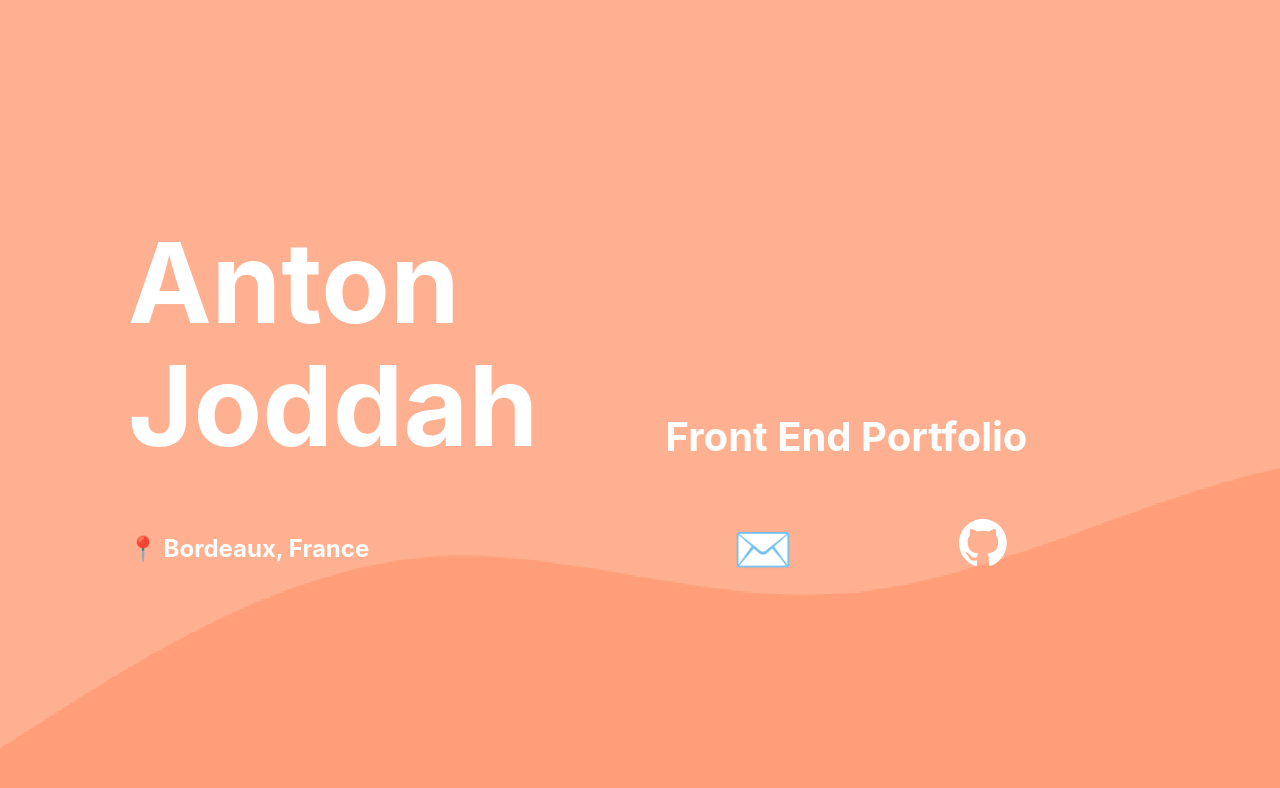
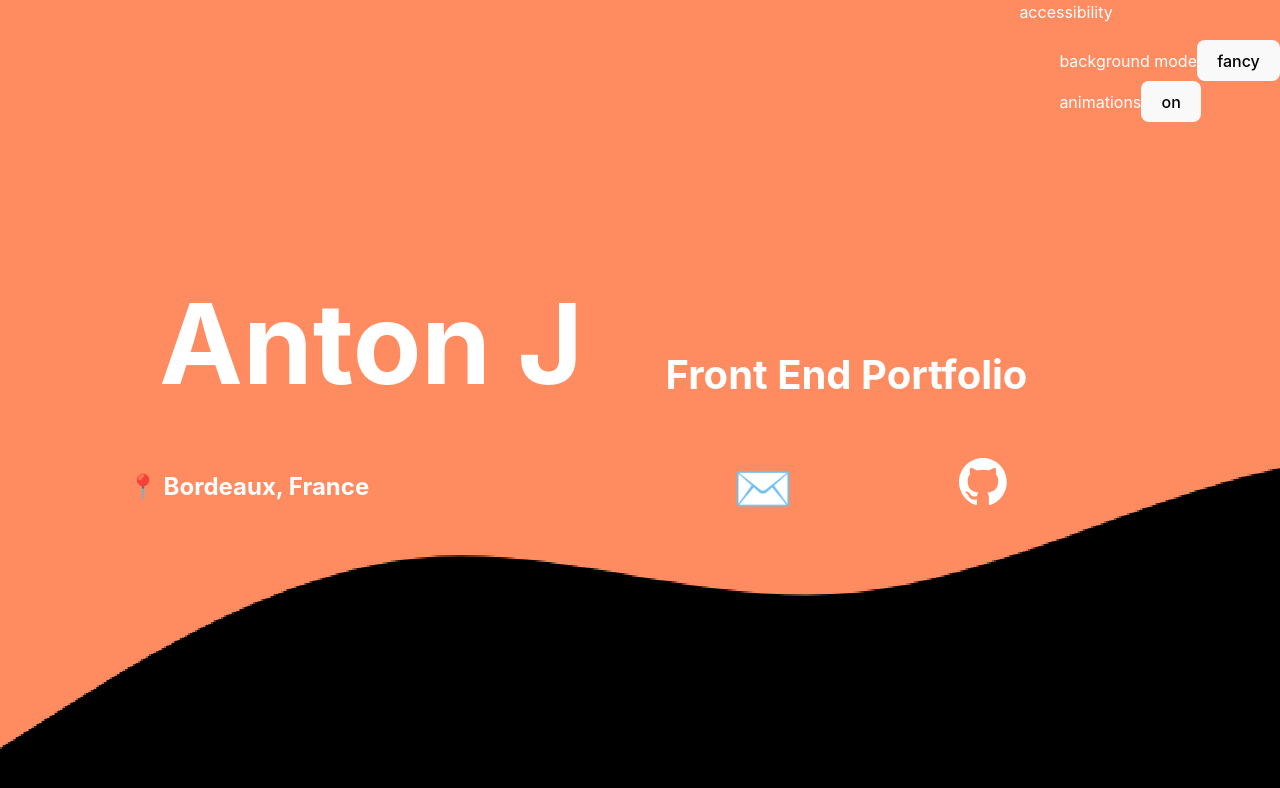
Before and after one commit to JennaHuff/portfolio, a React (Vite) app: page / in a window 1280 px wide. Shown: the top 788 px of the page. Built offline with nearby package versions, Linux system fonts and the light colour scheme.

Commit message:
start of accessibility, css, background

```diff
--- a/src/App.css
+++ b/src/App.css
@@ -10,8 +10,19 @@
     background-attachment: local;
     color: white;
 
-    /* --card-bg-color: rgb(53, 42, 84, 0.5); */
-    --card-bg-color: rgba(53, 42, 84, 0.258);
+    --card-bg-color: rgba(148, 148, 148, 0.308);
+    /* --card-bg-color: rgb(194, 128, 13); */
+    --text-color: black;
+}
+
+#accessibility {
+    display: flex;
+    flex-direction: column;
+    > ul {
+        list-style-type: none;
+    }
+    position: absolute;
+    right: 0;
 }
 
 button {
@@ -52,6 +63,7 @@ button {
 
     > h1 {
         align-self: flex-end;
+        text-align: center;
         font-size: clamp(48px, 7rem, 10vw);
     }
 
@@ -141,6 +153,7 @@ button {
 }
 
 .stack-item-card {
+    color: white;
     height: 30vh;
 
     display: grid;
@@ -169,7 +182,8 @@ button {
     #learn-more {
         margin-top: auto;
         grid-column: 2;
-        color: #cdcfff;
+        /* color: #cdcfff; */
+        color: var(--text-color);
     }
     @media screen and (max-width: 600px) {
         grid-template-columns: 1fr;
@@ -208,7 +222,6 @@ button {
 }
 
 #focused-item {
-    /* filter: drop-shadow(0 0 15px antiquewhite); */
     > svg {
         animation: glow2 2s infinite linear;
     }
@@ -251,9 +264,14 @@ button {
     }
 }
 
+.about-me > h1 {
+    /* color: var(--text-color); */
+    mix-blend-mode: difference;
+}
+
 #about-me-paragraph {
     text-align: justify;
-    color: white;
+    color: var(--text-color);
     box-shadow: 0 4px 8px 0 rgb(53, 42, 84, 0.5);
     border-radius: 15px;
 
@@ -261,7 +279,14 @@ button {
     background-color: var(--card-bg-color);
 }
 
+.resume {
+    > h1 {
+        mix-blend-mode: difference;
+    }
+}
+
 .resume-grid {
+    color: var(--text-color);
     /* background: linear-gradient(#ffda55, #ffda55) no-repeat left/20px 100%; */
     box-shadow: 0 4px 8px 0 rgb(53, 42, 84, 0.5);
     border-radius: 15px;
--- a/src/App.tsx
+++ b/src/App.tsx
@@ -5,10 +5,12 @@ import LandingPage from "./pages/LandingPage";
 import { AboutMe } from "./pages/AboutMe";
 import { Resume } from "./pages/Resume";
 import { StackPage } from "./pages/StackPage";
+import { Accessibility } from "./Components/Accessibility";
 
 function App() {
     return (
         <>
+            <Accessibility />
             <LandingPage />
             <StackPage />
             <AboutMe />
--- /dev/null
+++ b/src/Components/Accessibility.tsx
@@ -0,0 +1,25 @@
+import { useState } from "react";
+
+export function Accessibility() {
+    const [backgroundMode, setBackgroundMode] = useState(true);
+    const [animations, setAnimations] = useState(true);
+    return (
+        <div id="accessibility">
+            accessibility
+            <ul>
+                <li>
+                    background mode
+                    <button onClick={() => setBackgroundMode(!backgroundMode)}>
+                        {backgroundMode ? "fancy" : "plain"}
+                    </button>
+                </li>
+                <li>
+                    animations
+                    <button onClick={() => setAnimations(!animations)}>
+                        {animations ? "on" : "off"}
+                    </button>
+                </li>
+            </ul>
+        </div>
+    );
+}
--- a/src/pages/LandingPage.tsx
+++ b/src/pages/LandingPage.tsx
@@ -5,12 +5,11 @@ export default function LandingPage() {
         <div className="page landing-page">
             <div className="landing-page-grid">
                 <h1>
-                    Anton Joddah <br />
+                    Anton J <br />
                 </h1>
                 <h2>Front End Portfolio</h2>
 
                 <div id="landing-page-buttons">
-                    {" "}
                     <button aria-label="contact">✉️</button>
                     <button id="github-logo" aria-label="github">
                         {<GithubLogo />}
```
Also changed, not shown: src/Components/ProgressBar.tsx (deleted, +0 -27 lines), src/assets/Background Waves.svg, src/assets/Dark Background Waves.svg (deleted).
